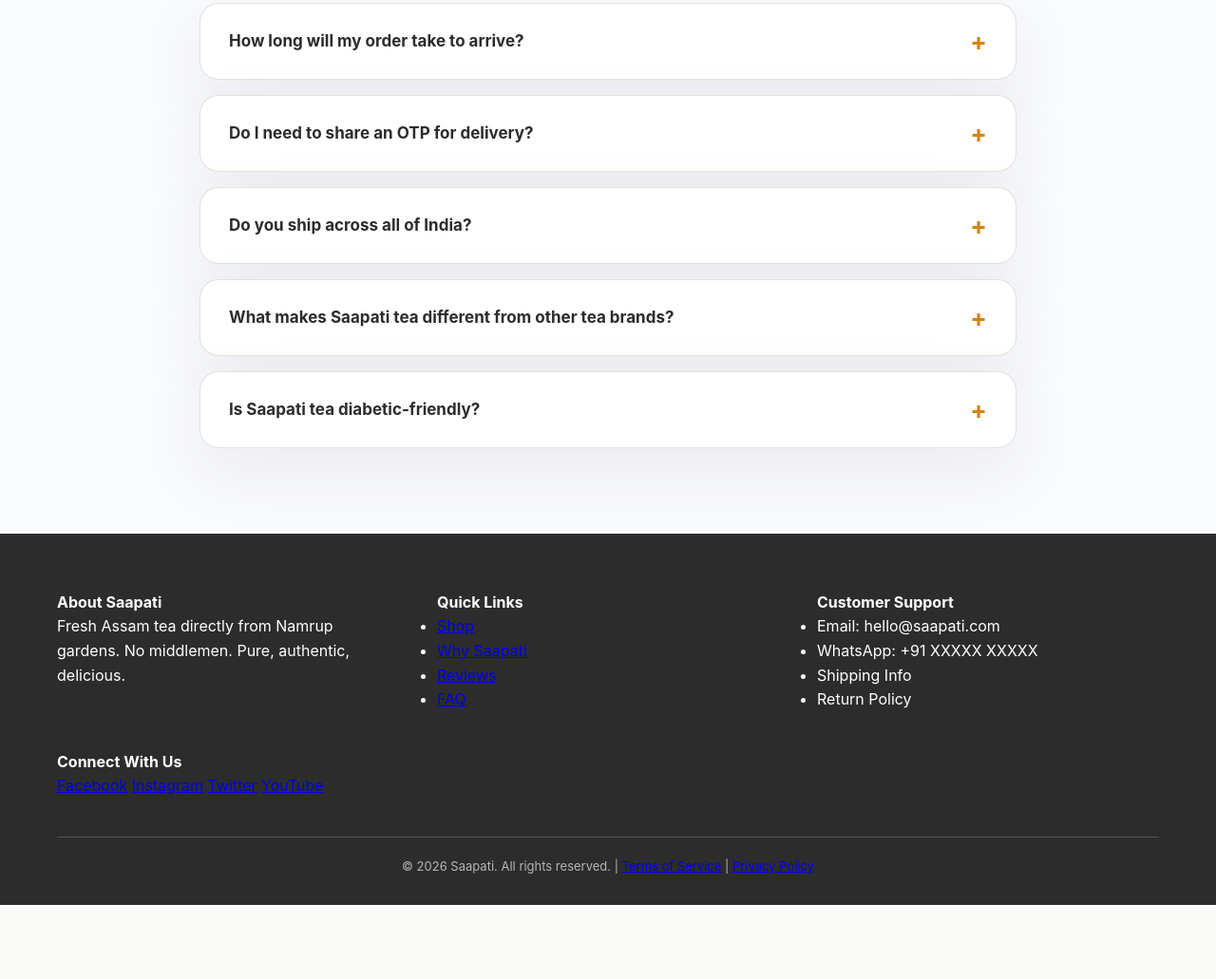
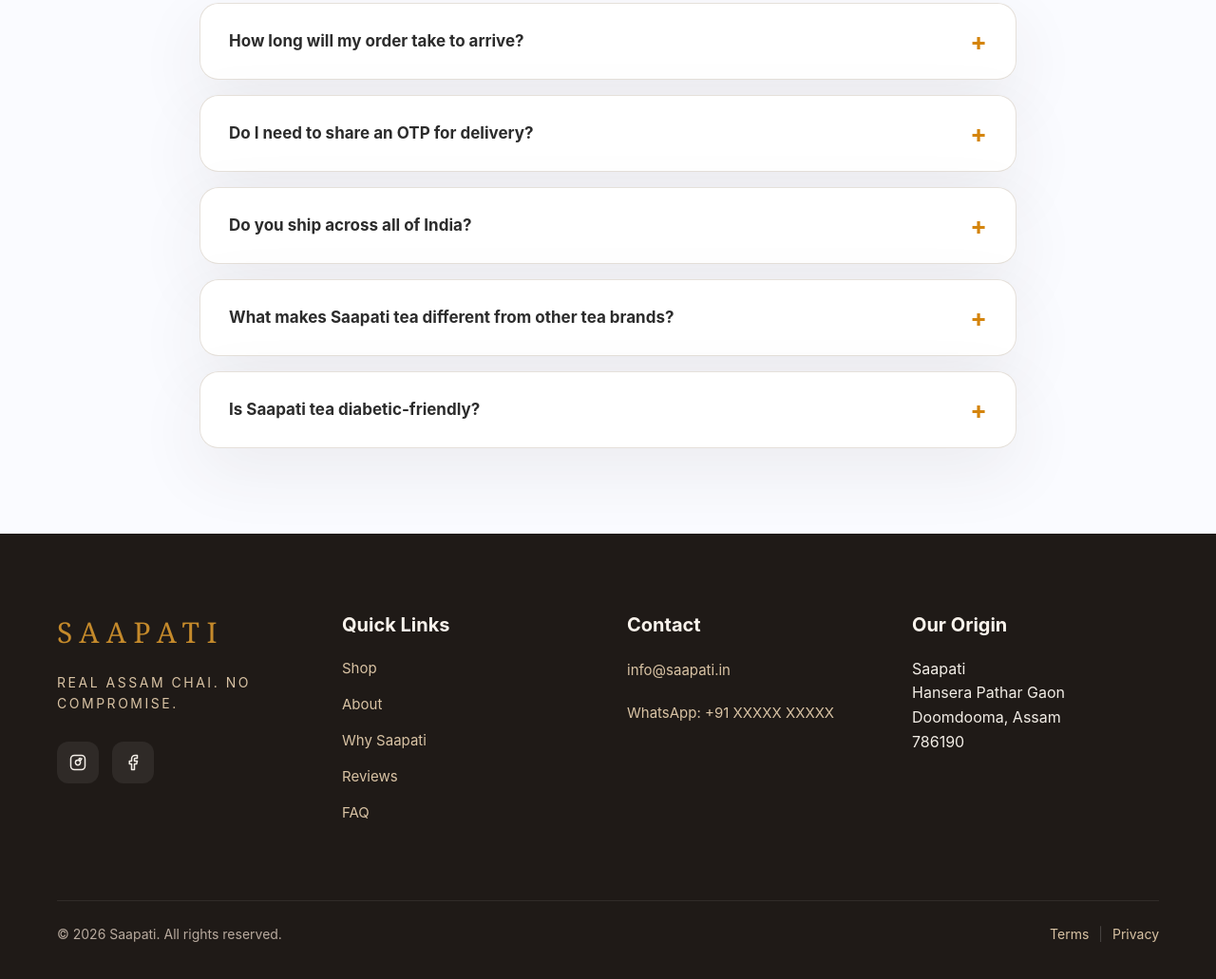
Before and after one commit to devAnkit22/Saapati, a plain HTML site: page index.html in a window 1280 px wide. Shown: the part 7208-8239 px from the top of the page at 95% size. Before the commit the page ends 8161 px from the top, so only its background shows below. Drawn offline with Linux system fonts and the light colour scheme.

Commit message:
footer done

```diff
--- a/index.html
+++ b/index.html
@@ -443,42 +443,61 @@
 
 <!-- Footer -->
 <footer class="footer">
-  <div class="container">
+  <div class="container footer-inner">
     <div class="footer-grid">
-      <div class="footer-section">
-        <h4>About Saapati</h4>
-        <p>Fresh Assam tea directly from Namrup gardens. No middlemen. Pure, authentic, delicious.</p>
+      <div class="footer-column footer-brand">
+        <div class="footer-logo">SAAPATI</div>
+        <p class="footer-tagline">Real Assam Chai. No Compromise.</p>
+        <div class="footer-social">
+          <a href="#" aria-label="Instagram" class="footer-social-link">
+            <svg viewBox="0 0 24 24" fill="none" stroke="currentColor" stroke-width="2" stroke-linecap="round" stroke-linejoin="round">
+              <rect x="2" y="2" width="20" height="20" rx="5" ry="5" />
+              <path d="M16.5 7.5a1.5 1.5 0 1 1-3 0 1.5 1.5 0 0 1 3 0z" />
+              <path d="M12 8.5a3.5 3.5 0 1 0 0 7 3.5 3.5 0 0 0 0-7z" />
+              <path d="M17.5 6.5L17.51 6.5" />
+            </svg>
+          </a>
+          <a href="#" aria-label="Facebook" class="footer-social-link">
+            <svg viewBox="0 0 24 24" fill="none" stroke="currentColor" stroke-width="2" stroke-linecap="round" stroke-linejoin="round"><path d="M18 2h-3a5 5 0 0 0-5 5v3H7v4h3v8h4v-8h3l1-4h-4V7a1 1 0 0 1 1-1h3z"/></svg>
+          </a>
+        </div>
       </div>
-      <div class="footer-section">
+
+      <div class="footer-column footer-links-column">
         <h4>Quick Links</h4>
-        <ul>
+        <ul class="footer-links">
           <li><a href="#shop">Shop</a></li>
+          <li><a href="#about">About</a></li>
           <li><a href="#why-saapati">Why Saapati</a></li>
           <li><a href="#reviews">Reviews</a></li>
           <li><a href="#faq">FAQ</a></li>
         </ul>
       </div>
-      <div class="footer-section">
-        <h4>Customer Support</h4>
-        <ul>
-          <li>Email: hello@saapati.com</li>
-          <li>WhatsApp: +91 XXXXX XXXXX</li>
-          <li>Shipping Info</li>
-          <li>Return Policy</li>
-        </ul>
+
+      <div class="footer-column footer-contact-column">
+        <h4>Contact</h4>
+        <p><a href="mailto:info@saapati.in">info@saapati.in</a></p>
+        <p>WhatsApp: +91 XXXXX XXXXX</p>
       </div>
-      <div class="footer-section">
-        <h4>Connect With Us</h4>
-        <div class="social-links">
-          <a href="#">Facebook</a>
-          <a href="#">Instagram</a>
-          <a href="#">Twitter</a>
-          <a href="#">YouTube</a>
+
+      <div class="footer-column footer-location-column">
+        <h4>Our Origin</h4>
+        <div>
+          <p>Saapati</p>
+          <p>Hansera Pathar Gaon</p>
+          <p>Doomdooma, Assam</p>
+          <p>786190</p>
         </div>
       </div>
     </div>
+
     <div class="footer-bottom">
-      <p>&copy; 2026 Saapati. All rights reserved. | <a href="#">Terms of Service</a> | <a href="#">Privacy Policy</a></p>
+      <p>© 2026 Saapati. All rights reserved.</p>
+      <div class="footer-legal">
+        <a href="#">Terms</a>
+        <span>|</span>
+        <a href="#">Privacy</a>
+      </div>
     </div>
   </div>
 </footer>
--- a/style.css
+++ b/style.css
@@ -917,9 +917,9 @@ table tr:hover {
 
 /* ========== Footer ========== */
 .footer {
-  background-color: var(--text-dark);
-  color: white;
-  padding: 60px 20px 30px;
+  background-color: #1f1a17;
+  color: #f2ede6;
+  padding: 80px 20px 40px;
 }
 
 .footer-inner {
@@ -929,83 +929,179 @@ table tr:hover {
 
 .footer-grid {
   display: grid;
-  grid-template-columns: repeat(3, minmax(240px, 1fr));
+  grid-template-columns: repeat(4, minmax(220px, 1fr));
   gap: 40px;
   margin-bottom: 40px;
 }
 
-.footer-copy .footer-block {
+.footer-column {
   display: flex;
   flex-direction: column;
-  gap: 16px;
+  gap: 18px;
 }
 
-.footer-block h4 {
-  margin: 0;
-  color: var(--primary-color);
-  font-size: 24px;
-  font-weight: 800;
-  letter-spacing: 0.02em;
+.footer-brand .footer-logo {
+  font-family: 'Georgia', serif;
+  font-size: 30px;
+  letter-spacing: 0.25em;
+  color: #c58a2b;
 }
 
-.footer-block p,
-.footer-block ul li {
-  color: rgba(255, 255, 255, 0.82);
-  font-size: 15px;
-  line-height: 1.9;
+.footer-tagline {
+  font-size: 14px;
+  text-transform: uppercase;
+  letter-spacing: 0.18em;
+  color: #d9c3a4;
 }
 
-.footer-block ul {
+.footer-copy {
+  color: #d9c3a4;
+  line-height: 1.8;
+  max-width: 320px;
+}
+
+.footer-links-column h4,
+.footer-contact-column h4,
+.footer-location-column h4 {
+  margin: 0;
+  color: #f9f3ec;
+  font-size: 20px;
+  font-weight: 700;
+}
+
+.footer-links {
   list-style: none;
+  margin: 0;
   padding: 0;
-  margin: 0;
   display: grid;
   gap: 14px;
 }
 
-.footer-block a {
-  color: rgba(255, 255, 255, 0.8);
+.footer-links li {
+  font-size: 15px;
+  color: #d9c3a4;
+}
+
+.footer-links a,
+.footer-contact-column p a,
+.footer-legal a {
+  color: #d9c3a4;
   text-decoration: none;
   transition: color 0.25s ease;
 }
 
-.footer-block a:hover {
-  color: white;
+.footer-links a:hover,
+.footer-contact-column p a:hover,
+.footer-legal a:hover {
+  color: #c58a2b;
+}
+
+.footer-contact-column p,
+.location-block div p,
+.footer-copy {
+  margin: 0;
+  color: #d9c3a4;
+  font-size: 15px;
+  line-height: 1.8;
 }
 
 .footer-social {
   display: flex;
   gap: 14px;
+  margin-top: 10px;
 }
 
 .footer-social-link {
-  width: 48px;
-  height: 48px;
-  border-radius: 18px;
+  width: 44px;
+  height: 44px;
+  border-radius: 12px;
   display: inline-flex;
   align-items: center;
   justify-content: center;
-  background-color: rgba(255, 255, 255, 0.08);
-  color: white;
-  transition: background-color 0.25s ease, transform 0.25s ease;
+  background-color: rgba(255, 255, 255, 0.07);
+  color: #f2ede6;
+  transition: background-color 0.25s ease, color 0.25s ease, transform 0.25s ease;
 }
 
 .footer-social-link svg {
-  width: 20px;
-  height: 20px;
+  width: 18px;
+  height: 18px;
 }
 
 .footer-social-link:hover {
-  background-color: rgba(212, 132, 13, 0.18);
+  background-color: rgba(197, 138, 43, 0.18);
+  color: #c58a2b;
   transform: translateY(-2px);
 }
 
+.location-block {
+  display: flex;
+  gap: 18px;
+  align-items: center;
+}
+
+.location-icon {
+  display: inline-flex;
+  align-items: center;
+  justify-content: center;
+  width: 56px;
+  height: 56px;
+}
+
+.location-icon img {
+  display: block;
+  width: 70%;
+  height: 70%;
+  object-fit: contain;
+}
+
+.location-block div p {
+  margin: 0;
+  color: #d9c3a4;
+  line-height: 1.8;
+}
+
 .footer-bottom {
-  border-top: 1px solid rgba(255, 255, 255, 0.18);
-  padding-top: 20px;
-  text-align: center;
-  color: rgba(255, 255, 255, 0.65);
-  font-size: 13px;
+  display: flex;
+  justify-content: space-between;
+  align-items: center;
+  border-top: 1px solid rgba(255, 255, 255, 0.08);
+  padding-top: 24px;
+  font-size: 14px;
+  color: #b8aa9e;
+  gap: 20px;
+}
+
+.footer-legal {
+  display: flex;
+  align-items: center;
+  gap: 10px;
+}
+
+.footer-legal span {
+  color: rgba(255, 255, 255, 0.18);
+}
+
+@media (max-width: 1024px) {
+  .footer-grid {
+    grid-template-columns: repeat(2, minmax(220px, 1fr));
+  }
+}
+
+@media (max-width: 680px) {
+  .footer {
+    padding: 60px 20px 30px;
+  }
+
+  .footer-grid {
+    grid-template-columns: 1fr;
+  }
+
+  .footer-bottom {
+    flex-direction: column;
+    align-items: flex-start;
+    text-align: left;
+  }
 }
 
 /* ========== Responsive Design ========== */
```
Also changed, not shown: 1 other file.
